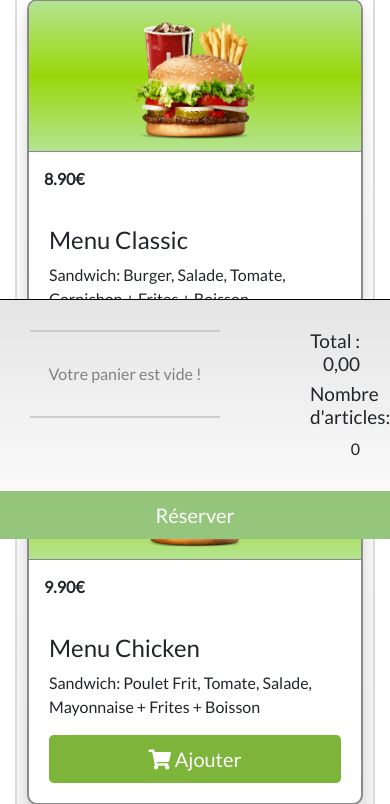
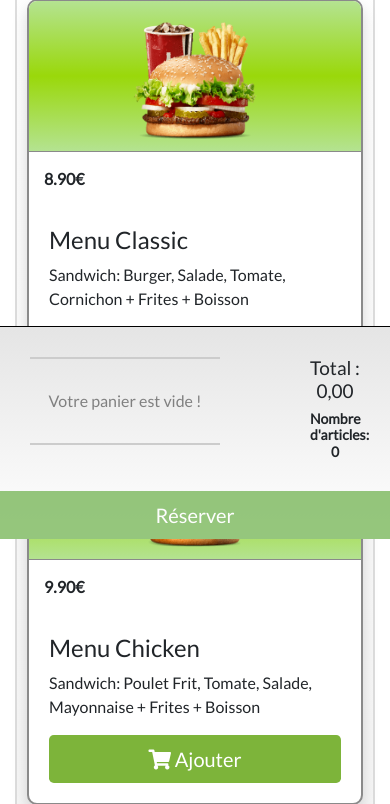
Before and after one commit to n1c0b/damir-project, a PHP site: page /damir-project-git/restauration.php in a window 390 px wide. Shown: the part 305-1109 px from the top of the page. Run offline with PHP 8.4, Linux system fonts and the light colour scheme; data comes from the database, SQL or seed files in the repository.

Commit message:
Finalisation de la mise en page de restauration.php
La mise en page de restauration.php est terminée.

```diff
--- a/Ressources/css/restauration.css
+++ b/Ressources/css/restauration.css
@@ -148,7 +148,7 @@ nav .onglet:hover{
 #panier .listProd{
     overflow-y: scroll;
     overflow-x: hidden;
-    max-height: 600px;
+    max-height: 495px;
 }
 
 #panier .listProd::-webkit-scrollbar{
@@ -236,3 +236,28 @@ nav .onglet:hover{
         border: none !important;
     }
 }
+
+/* -------------------------------------------- PANIER MEDIA -------------------------------------------- */
+@media (max-width: 1082px){
+    .countItem{
+        font-size: 14px;
+    }
+    #panier h3{
+        font-size: 20px;
+    }
+    #panier .panierEmpty{
+        font-size: 15px;
+    }
+}
+
+@media (max-width: 1322px){
+    #panier .book{
+        width: 80%;
+    }
+}
+
+@media (max-width: 713px){
+    #panierMobile h3, .count, .countItem{
+        text-align: center;
+    }
+}
--- a/Ressources/php/inc/ViewPanierMobile.php
+++ b/Ressources/php/inc/ViewPanierMobile.php
@@ -48,7 +48,7 @@
             <div class="col-4">
                 <div class="text-right prodprix">
                     <h3>Total : <span class="total"><?= number_format($panier->total(), 2, ',', ' ') ?></span></h3>
-                    <h3>Nombre d'articles:</h3> <span class="count"><?= $panier->count(); ?></span>
+                    <h6 class="countItem">Nombre d'articles: <span class="count"><?= $panier->count(); ?></span></h6>
                 </div>
             </div>
         </div>
```
